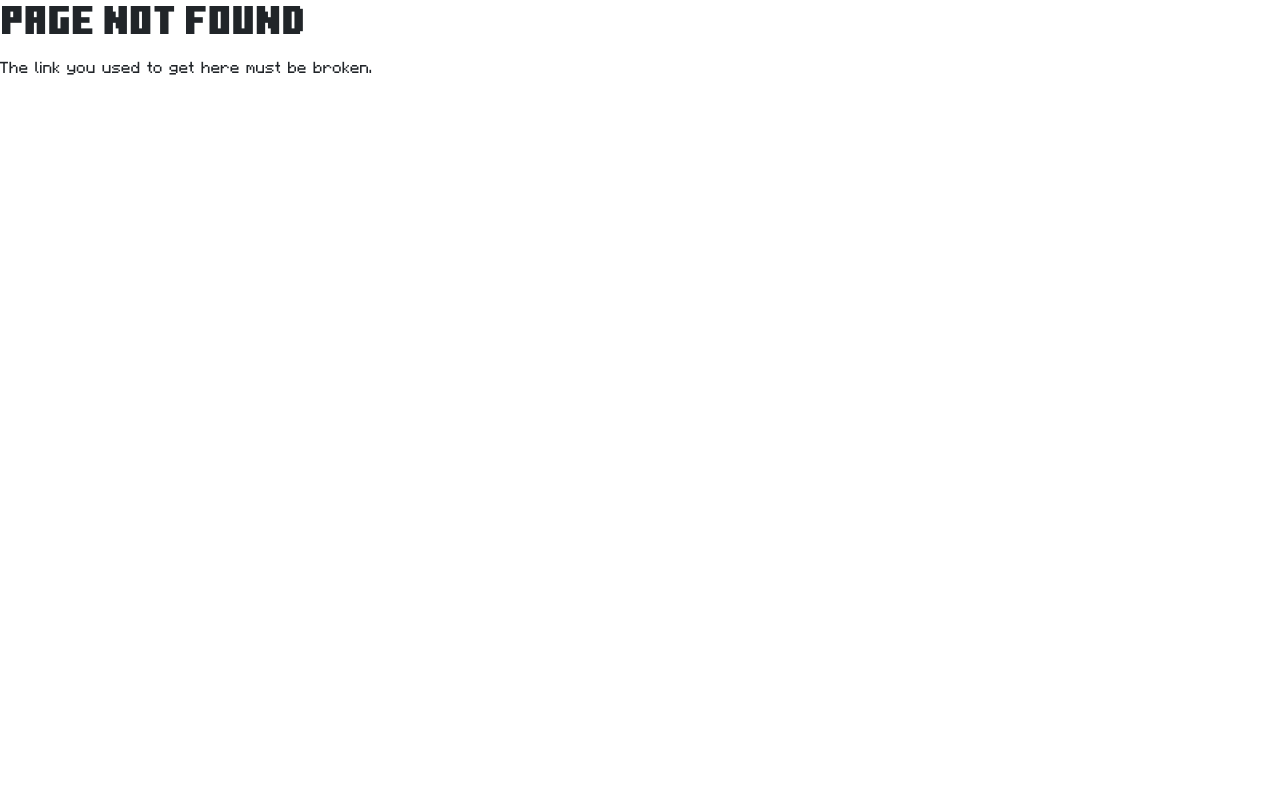
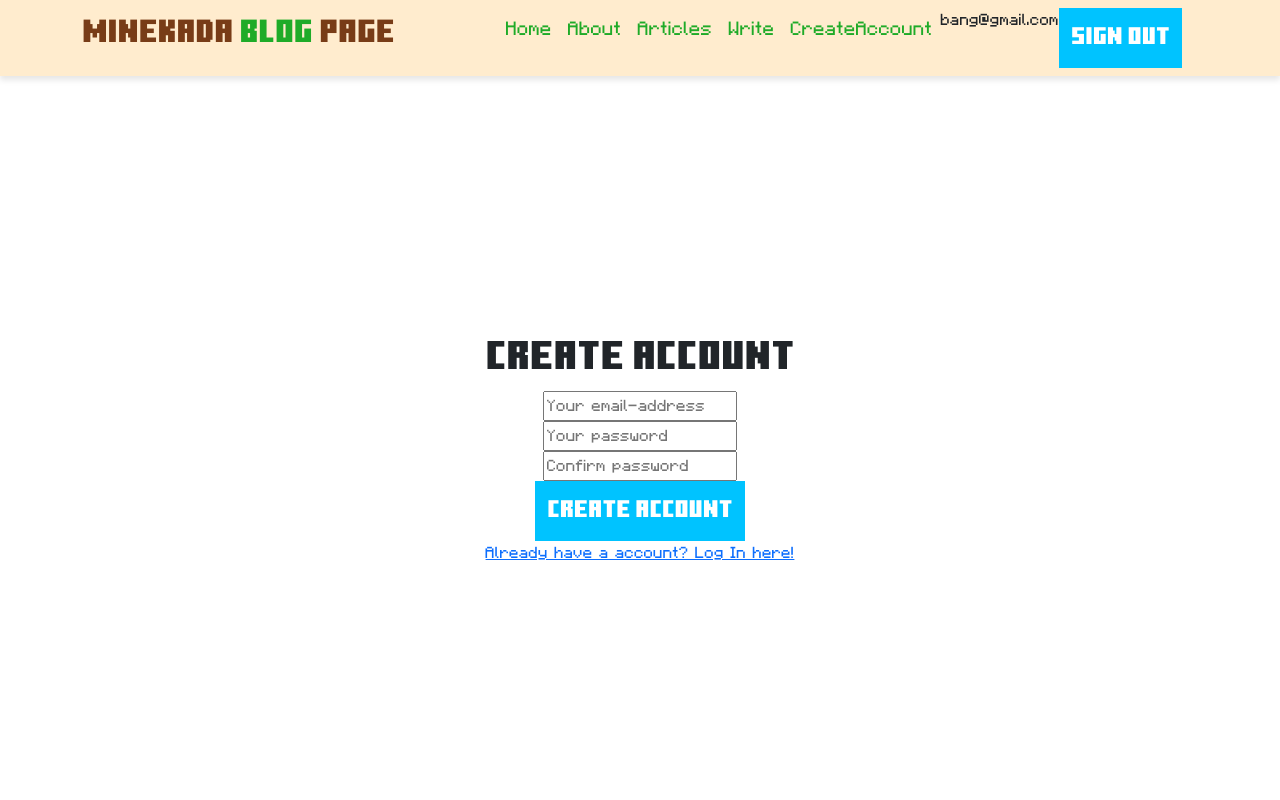
Before and after one commit to bangChiem/MineKada-Blog-Page, a React (Vite) app in the folder front-end/: page /create-account in a window 1280 px wide. Before the commit this address had no page. Shown: the top 800 px of the page. Built offline with nearby package versions, Linux system fonts and the light colour scheme.

Commit message:
added user auth pages and implementing user auth with fire base

```diff
--- a/front-end/src/ResponsiveNavbar.jsx
+++ b/front-end/src/ResponsiveNavbar.jsx
@@ -2,12 +2,16 @@ import React, { useState } from "react";
 import { Navbar, Nav, Container, Offcanvas } from "react-bootstrap";
 import "bootstrap/dist/css/bootstrap.min.css";
 import { Link } from "react-router-dom";
+import { useNavigate } from "react-router-dom";
+import { getAuth, signOut } from "firebase/auth";
 
 const ResponsiveNavbar = () => {
   const [show, setShow] = useState(false);
-
   const handleClose = () => setShow(false);
   const handleShow = () => setShow(true);
+  const navigate = useNavigate();
+  const isLoggedIn = true;
+  const email = 'bang@gmail.com';
 
   return (
     <Navbar bg="rgb(255, 236, 206)" fixed="top" variant="light" expand="lg" collapseOnSelect>
@@ -32,6 +36,12 @@ const ResponsiveNavbar = () => {
               <Nav.Link as={Link} to="/about" onClick={handleClose}>About</Nav.Link>
               <Nav.Link as={Link} to="/articles" onClick={handleClose}>Articles</Nav.Link>
               <Nav.Link as={Link} to="/write-article" onClick={handleClose}>Write</Nav.Link>
+              <Nav.Link as={Link} to="/create-account" onClick={handleClose}>CreateAccount</Nav.Link>
+              {isLoggedIn && <p>{email}</p>}
+              {isLoggedIn
+              ? <button onClick={() => signOut(getAuth)}>Sign Out</button>
+              : <button onClick={() => navigate('/login')}>Sign In</button>
+              }
             </Nav>
           </Offcanvas.Body>
         </Navbar.Offcanvas>
--- /dev/null
+++ b/front-end/src/pages/CreateAccountPage/CreateAccountPage.jsx
@@ -0,0 +1,107 @@
+import { useState } from 'react'
+import { Link, useNavigate } from 'react-router-dom'
+import { getAuth, createUserWithEmailAndPassword } from 'firebase/auth'
+
+export default function CreateAccountPage(){
+
+    const [email, setEmail] = useState('');
+    const [password, setPassword] = useState('');
+    const [confirmPassword, setConfirmPassword] = useState('');
+    const [error, setError] = useState('');
+
+    const navigate = useNavigate();
+
+    async function createAccount() {
+        if (password !== confirmPassword) {
+          setError('Password and Confirm Password do not match!');
+          return;
+        }
+
+        try {
+          await createUserWithEmailAndPassword(getAuth(), email, password);
+          navigate('/articles');
+        } catch (e) {
+          setError(e.message);
+        }
+      }
+
+    return(
+        <div className="back-drop">
+            <div className="page-container">
+                <h1>Create Account</h1>
+                {error && <p>{error}</p>}
+                <input
+                    id="email"
+                    placeholder='Your email-address'
+                    type='text'
+                    autoComplete='true'
+                    value = {email}
+                    onChange={e => setEmail(e.target.value)} />
+                <input
+                    id='password'
+                    placeholder='Your password'
+                    type='password'
+                    value = {password}
+                    onChange={e => setPassword(e.target.value)} />
+                <input
+                    id="confirm-password"
+                    placeholder='Confirm password'
+                    type='password'
+                    value = {confirmPassword}
+                    onChange={e => setConfirmPassword(e.target.value)} />
+                <button onClick={createAccount}>Create Account</button>
+                <Link to='/login'>Already have a account? Log In here!</Link>
+            </div>
+        </div>
+    )
+}
+
+// import { useState } from 'react';
+// import { Link, useNavigate } from 'react-router-dom';
+// import { getAuth, createUserWithEmailAndPassword } from 'firebase/auth';
+
+// export default function CreateAccountPage() {
+//   const [email, setEmail] = useState('');
+//   const [password, setPassword] = useState('');
+//   const [confirmPassword, setConfirmPassword] = useState('');
+//   const [error, setError] = useState('');
+
+//   const navigate = useNavigate();
+
+//   async function createAccount() {
+//     if (password !== confirmPassword) {
+//       setError('Password and Confirm Password do not match!');
+//       return;
+//     }
+
+//     try {
+//       await createUserWithEmailAndPassword(getAuth(), email, password);
+//       navigate('/articles');
+//     } catch (e) {
+//       setError(e.message);
+//     }
+//   }
+
+//   return (
+//     <>
+//     <h1>Create Account</h1>
+//     {error && <p>{error}</p>}
+//     <input
+//       placeholder='Your email address'
+//       value={email}
+//       onChange={e => setEmail(e.target.value)} />
+//     <input
+//       placeholder='Your password'
+//       type='password'
+//       value={password}
+//       onChange={e => setPassword(e.target.value)} />
+//     <input
+//       placeholder='Confirm password'
+//       type='password'
+//       value={confirmPassword}
+//       onChange={e => setConfirmPassword(e.target.value)} />
+//     <button onClick={createAccount}>Create Account</button>
+//     <Link to='/login'>Already have an account? Log In</Link>
+//     </>
+//   );
+// }
--- /dev/null
+++ b/front-end/src/pages/LoginPage/LoginPage.jsx
@@ -0,0 +1,43 @@
+import { useState } from 'react'
+import { Link, useNavigate } from 'react-router-dom'
+import { getAuth, signInWithEmailAndPassword } from 'firebase/auth'
+
+export default function LoginPage(){
+
+    const [email, setEmail] = useState('');
+    const [password, setPassword] = useState('');
+    const [error, setError] = ('');
+
+    async function logIn(){
+        try{
+            await signInWithEmailAndPassword(getAuth(), email, password);
+            navigate('/articles');
+        } catch(err){
+            setError(err);
+        }
+    }
+
+    return(
+        <div className="back-drop">
+            <div className="page-container">
+                <h1>Login Page</h1>
+                {error && <p>{error}</p>}
+                <input
+                    id="email"
+                    placeholder='Your email-address'
+                    autoComplete='true'
+                    type='text'
+                    value = {email}
+                    onChange={e => setEmail(e.target.value)} />
+                <input
+                    placeholder='Your password'
+                    id='password'
+                    type='password'
+                    value = {password}
+                    onChange={e => setPassword(e.target.value)} />
+                <button onClick={logIn}>Log In</button>
+                <Link to='/create-account'>Don't have a account? Create one here!</Link>
+            </div>
+        </div>
+    )
+}
```
Also changed, not shown: front-end/src/App.jsx (+12 -3 lines).
